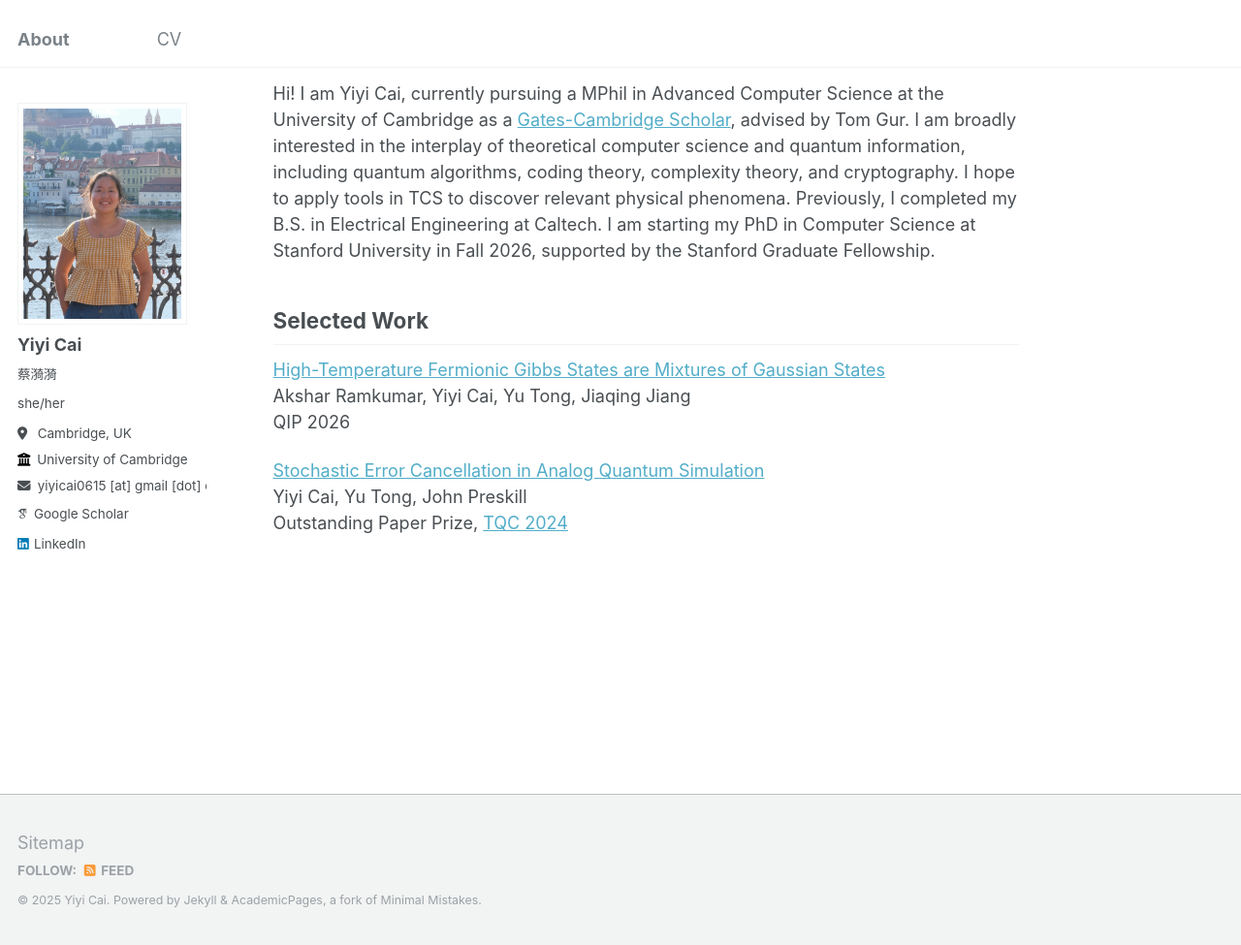
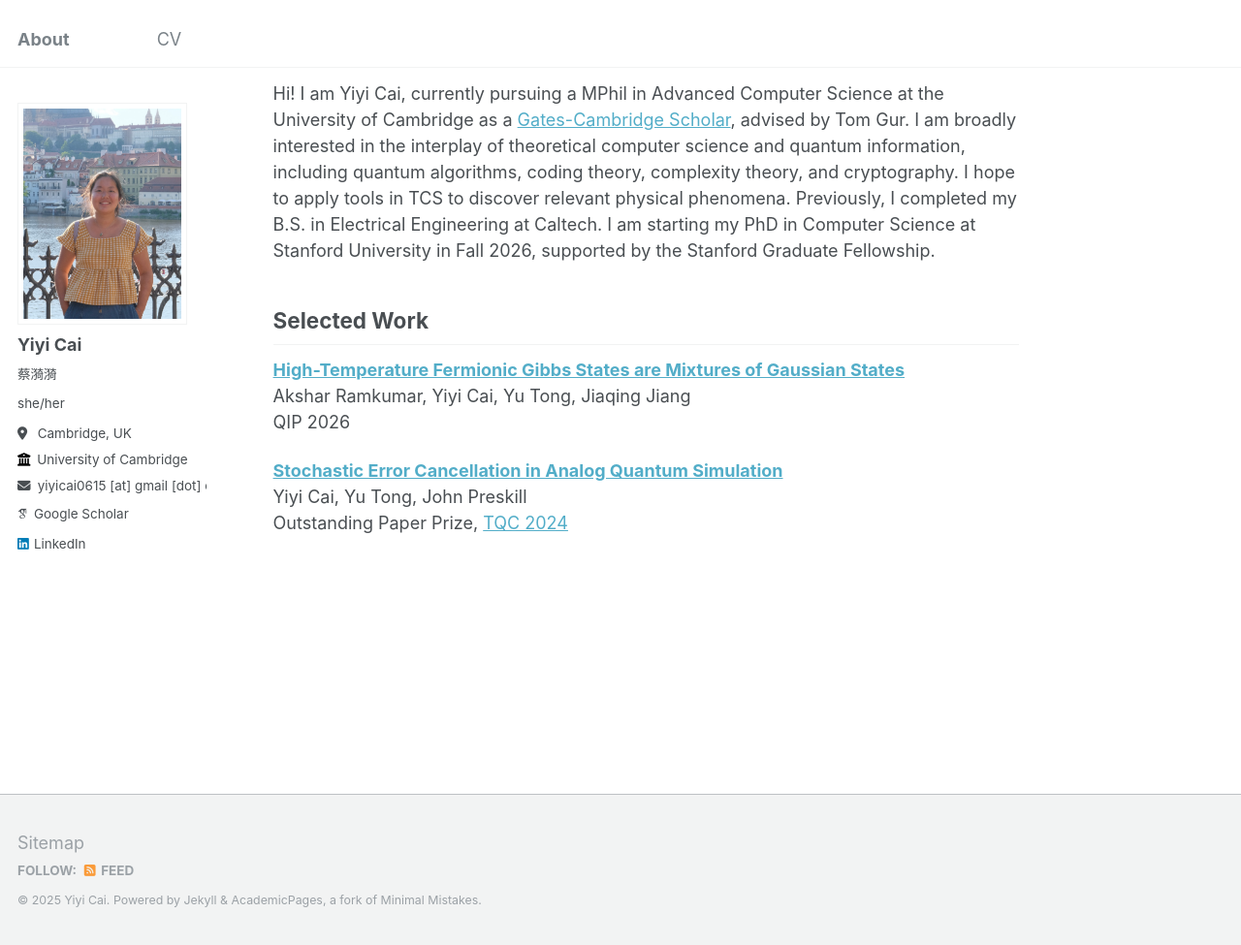
Before and after one commit to Yiyi-Cai/yiyi-cai.github.io, a Jekyll site: the page built from _pages/about.md, in a window 1280 px wide and 975 px high. Shown: the whole window at 97% size. Built offline with Jekyll 4.4.1, drawn with Linux system fonts in a browser that asks for light colours; some web fonts are replaced.

```diff
--- a/_pages/about.md
+++ b/_pages/about.md
@@ -20,10 +20,10 @@ Hi! I am Yiyi Cai, currently pursuing a MPhil in Advanced Computer Science at th
 
 Selected Work
 ----------
-[High-Temperature Fermionic Gibbs States are Mixtures of Gaussian States](https://www.arxiv.org/abs/2505.09730)
+**[High-Temperature Fermionic Gibbs States are Mixtures of Gaussian States](https://www.arxiv.org/abs/2505.09730)**
 Akshar Ramkumar, Yiyi Cai, Yu Tong, Jiaqing Jiang
 QIP 2026
 
-[Stochastic Error Cancellation in Analog Quantum Simulation](https://drops.dagstuhl.de/entities/document/10.4230/LIPIcs.TQC.2024.2)
+**[Stochastic Error Cancellation in Analog Quantum Simulation](https://drops.dagstuhl.de/entities/document/10.4230/LIPIcs.TQC.2024.2)**
 Yiyi Cai, Yu Tong, John Preskill
 Outstanding Paper Prize, [TQC 2024](https://www.youtube.com/watch?v=EA1-S-TBRYs&ab_channel=Squid%3ASchoolsforQuantumInformationDevelopment)
```
